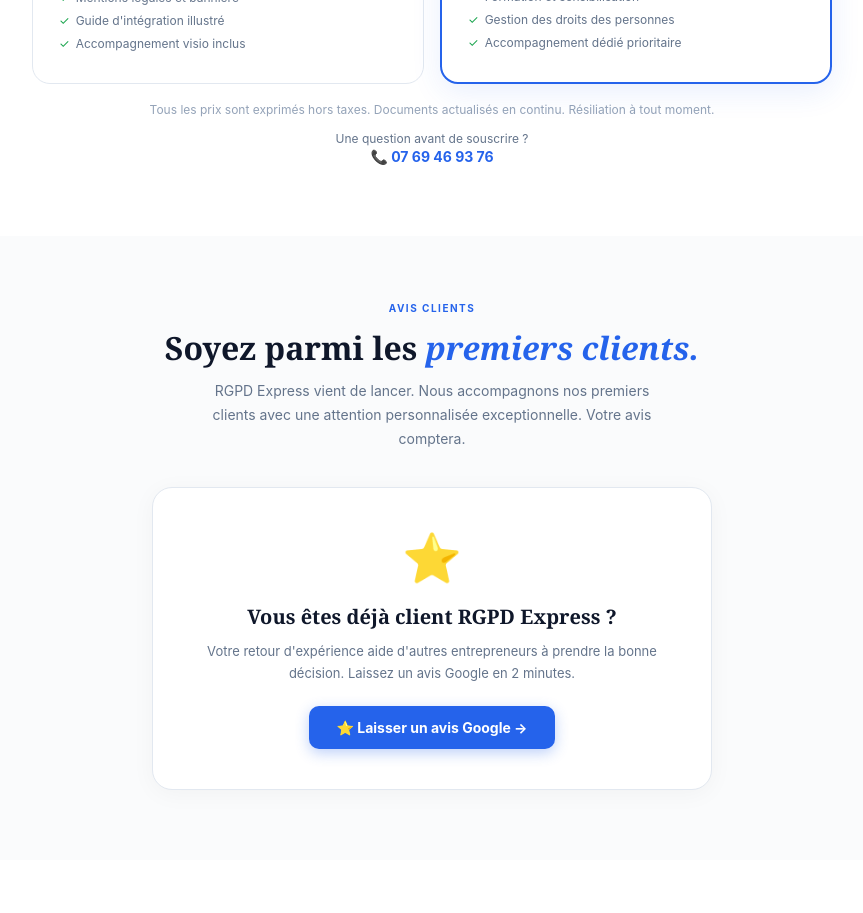
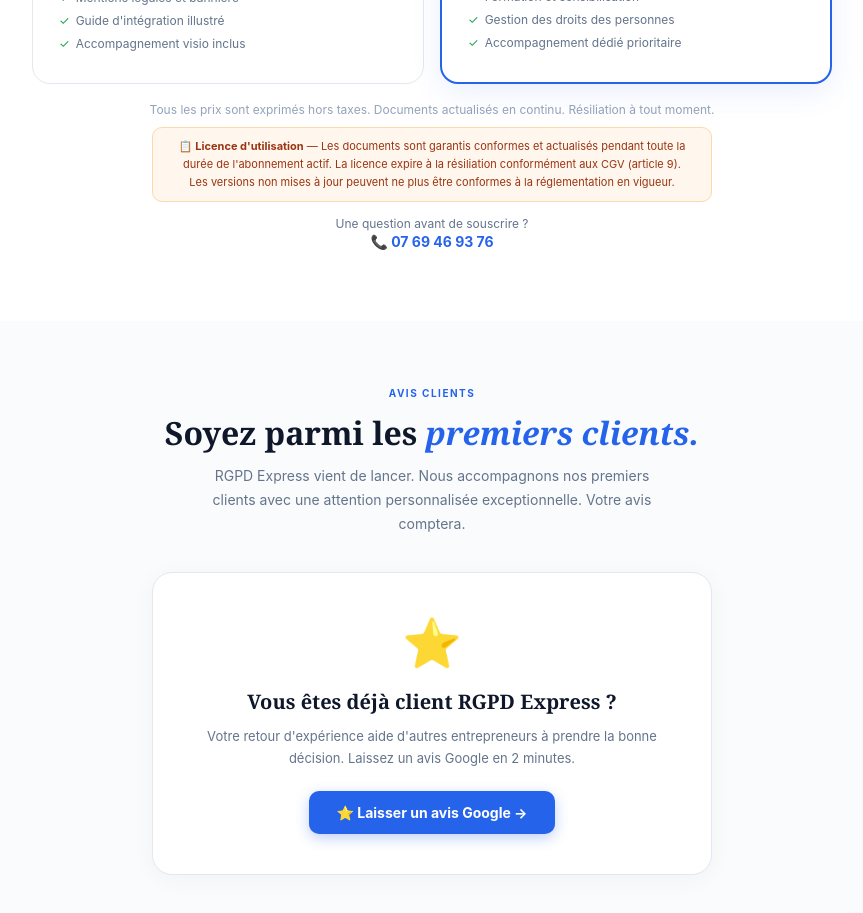
Before and after one commit to RGPDexpress/rgpd-expres-site, a React (Vite) app: page / in a window 1280 px wide. Shown: the part 4760-5673 px from the top of the page, without its empty margins (208-1071 px from the left). Built offline with nearby package versions, Linux system fonts and the light colour scheme; a web font is replaced by a local one.

Commit message:
Update App.jsx

```diff
--- a/src/App.jsx
+++ b/src/App.jsx
@@ -326,7 +326,7 @@
       <LH>4. Destinataires des données</LH>
       <LP>Les données collectées sont destinées exclusivement à RGPD Express. Elles ne sont en aucun cas cédées, vendues ou louées à des tiers.</LP>
       <LP>Les sous-traitants suivants sont susceptibles d'accéder aux données dans le cadre de leurs prestations :</LP>
-      <LP>• <strong>Hébergeur du site</strong> : Vercel Inc. (États-Unis, certifié Data Privacy Framework) — infrastructure d'hébergement<br/>• <strong>Service d'envoi des dossiers clients</strong> : Resend Inc. (États-Unis, certifié Data Privacy Framework) — envoi des documents de conformité par e-mail<br/>• <strong>Service de paiement</strong> : Stripe Inc. (États-Unis, certifié Data Privacy Framework) — traitement des abonnements<br/>• <strong>Génération des documents</strong> : Anthropic PBC (États-Unis, certifié Data Privacy Framework) — traitement de l'intelligence artificielle pour la génération des dossiers de conformité<br/>• <strong>Hébergement des polices de caractères</strong> : Bunny.net d.o.o. (Slovénie, Union européenne) — fourniture des polices d'écriture du site sans collecte de données personnelles</LP>
+      <LP>• <strong>Hébergeur du site</strong> : Vercel Inc. (États-Unis, certifié Data Privacy Framework) — infrastructure d'hébergement<br/>• <strong>Service d'envoi des dossiers clients</strong> : Resend Inc. (États-Unis, certifié Data Privacy Framework) — envoi des documents de conformité par e-mail<br/>• <strong>Service de paiement</strong> : Stripe Inc. (États-Unis, certifié Data Privacy Framework) — traitement des abonnements<br/>• <strong>Génération des documents</strong> : Anthropic PBC (États-Unis, certifié Data Privacy Framework) — traitement de l'intelligence artificielle pour la génération des dossiers de conformité<br/>• <strong>Gestion de la relation client (CRM)</strong> : Notion Labs, Inc. (États-Unis, certifié Data Privacy Framework UE–États-Unis) — archivage des dossiers de conformité générés et gestion de la base clients<br/>• <strong>Hébergement des polices de caractères</strong> : Bunny.net d.o.o. (Slovénie, Union européenne) — fourniture des polices d'écriture du site sans collecte de données personnelles</LP>
 
       <LH>5. Durée de conservation</LH>
       <LP>Les données de contact sont conservées pendant une durée de 3 ans à compter du dernier échange. Les données relatives aux clients sous contrat sont conservées pendant toute la durée de la relation contractuelle, puis 5 ans à compter de la fin du contrat conformément aux obligations comptables et fiscales. Les données de navigation sont conservées pour une durée maximale de 13 mois.</LP>
@@ -377,6 +377,7 @@
 
       <LH>5. Durée et renouvellement</LH>
       <LP>L'abonnement est conclu pour une durée d'un mois, renouvelable tacitement par périodes successives d'un mois. Le client peut résilier son abonnement à tout moment, sans justification et sans pénalité, en adressant sa demande par courrier électronique à contact@rgpd.express. La résiliation prend effet à la fin de la période mensuelle en cours.</LP>
+      <LP>À la date d'effet de la résiliation, la licence d'utilisation des documents de conformité fournis par RGPD Express prend fin de plein droit. Le client est informé que l'utilisation des documents postérieurement à cette date constitue une violation des présentes CGV et engage sa responsabilité civile. Par ailleurs, RGPD Express ne pouvant plus garantir la mise à jour des documents après résiliation, ces derniers peuvent ne plus être conformes à la réglementation en vigueur.</LP>
 
       <LH>6. Modalités de paiement</LH>
       <LP>Le paiement s'effectue par prélèvement automatique mensuel, par virement bancaire ou par tout autre moyen convenu entre les parties. Le paiement est dû au début de chaque période mensuelle. En cas de retard de paiement, des pénalités de retard seront appliquées conformément aux dispositions de l'article L.441-10 du Code de commerce.</LP>
@@ -387,8 +388,11 @@
       <LH>8. Obligations du client</LH>
       <LP>Le client s'engage à fournir des informations exactes et complètes dans le cadre du questionnaire de conformité, à intégrer les documents fournis sur son site ou dans ses processus internes, et à signaler à RGPD Express tout changement significatif dans son activité susceptible d'impacter sa conformité (nouveau traitement, nouveau sous-traitant, etc.).</LP>
 
-      <LH>9. Propriété intellectuelle</LH>
-      <LP>Les documents produits par RGPD Express dans le cadre de la prestation sont la propriété du client une fois le paiement effectué. Le client dispose d'un droit d'utilisation non exclusif de ces documents pour les besoins de sa propre conformité. Les modèles, méthodologies et outils utilisés par RGPD Express demeurent sa propriété exclusive.</LP>
+      <LH>9. Licence d'utilisation des documents</LH>
+      <LP>Les documents produits par RGPD Express dans le cadre de la prestation sont mis à disposition du client sous forme de <strong>licence d'utilisation révocable</strong>, non exclusive et non transférable, valable exclusivement pendant la durée active de l'abonnement souscrit. Cette licence prend fin de plein droit à la date d'effet de la résiliation, sans qu'aucune formalité supplémentaire ne soit nécessaire.</LP>
+      <LP>Toute utilisation des documents après l'expiration de la licence — notamment leur publication sur un site internet, leur transmission à des tiers, ou leur invocation à des fins probatoires — constitue une violation des présentes CGV et engage la responsabilité civile du client. RGPD Express se réserve le droit d'en réclamer réparation.</LP>
+      <LP>Le client est également informé que les documents sont actualisés en continu par RGPD Express au fil des évolutions réglementaires (recommandations CNIL, jurisprudence, textes législatifs). Les versions antérieures à la résiliation peuvent donc ne plus être conformes à la réglementation en vigueur à la date d'utilisation. RGPD Express décline toute responsabilité quant aux conséquences de l'utilisation de documents expirés.</LP>
+      <LP>Les modèles, méthodologies, algorithmes de génération et outils développés par RGPD Express demeurent en toutes circonstances la propriété exclusive de RGPD Express et sont protégés par le droit de la propriété intellectuelle.</LP>
 
       <LH>10. Limitation de responsabilité</LH>
       <LP>RGPD Express met tout en œuvre pour fournir des documents de qualité et conformes à la réglementation en vigueur. Toutefois, RGPD Express ne saurait garantir l'absence de tout risque de sanction de la part de la CNIL, celle-ci dépendant de facteurs propres à chaque situation. La responsabilité de RGPD Express est limitée au montant des sommes effectivement perçues au titre de l'abonnement au cours des 12 derniers mois.</LP>
@@ -844,7 +848,7 @@
   const faqs = [
     { q: "Les micro-entreprises et auto-entrepreneurs sont-ils concernés ?", a: "Oui, sans exception. Le RGPD s'applique dès lors que vous traitez des données personnelles, quelle que soit la taille de votre structure. La CNIL procède à des contrôles sur toutes les catégories d'entreprises." },
     { q: "Je n'ai aucune compétence juridique. Est-ce un obstacle ?", a: "C'est précisément notre raison d'être. RGPD Express a été conçu pour les dirigeants qui n'ont ni le temps ni les compétences juridiques. Vous répondez à des questions formulées en langage courant, nous produisons l'ensemble de vos documents. Un accompagnement visio est inclus pour vous assister lors de l'intégration." },
-    { q: "Pourquoi un abonnement mensuel et non un paiement unique ?", a: "La conformité RGPD n'est pas un événement ponctuel. La réglementation évolue régulièrement (AI Act, NIS2, recommandations CNIL…), et vos documents doivent être mis à jour en conséquence. L'abonnement garantit que votre politique de confidentialité, votre registre et votre bannière restent conformes en permanence, sans intervention de votre part." },
+    { q: "Pourquoi un abonnement mensuel et non un paiement unique ?", a: "La conformité RGPD n'est pas un événement ponctuel. La réglementation évolue régulièrement (AI Act, NIS2, recommandations CNIL…), et vos documents doivent être mis à jour en conséquence. L'abonnement garantit que votre politique de confidentialité, votre registre et votre bannière restent conformes en permanence, sans intervention de votre part. Par ailleurs, les documents sont mis à disposition sous licence d'utilisation active : ils sont valables et garantis conformes uniquement tant que l'abonnement est en cours. En cas de résiliation, la licence prend fin et les documents ne sont plus couverts par nos mises à jour réglementaires." },
     { q: "Combien de temps l'intégration nécessite-t-elle ?", a: "L'intégration des documents sur votre site (politique de confidentialité, mentions légales, bannière) ne nécessite que quelques minutes de copier-coller. Un guide illustré, adapté à votre CMS (WordPress, Shopify, Wix…), vous est fourni. Un accompagnement visio est également inclus si vous souhaitez être guidé." },
     { q: "Quels sont les risques concrets en cas d'inaction ?", a: "Les sanctions CNIL ont augmenté de 340 % en 2025. Les amendes s'échelonnent de 5 000 € pour les infractions simples à plusieurs millions d'euros pour les cas les plus graves. Au-delà de l'amende, 72 % des consommateurs déclarent renoncer à acheter auprès d'une entreprise non conforme." },
     { q: "Où sont hébergées mes données ?", a: "RGPD Express est intégralement conforme au RGPD, avec chiffrement de bout en bout et une architecture privacy by design. Notre infrastructure repose sur des prestataires certifiés, conformes au Data Privacy Framework (accord UE-US). Les réponses au questionnaire d'audit rapide (8 questions) sont calculées localement dans votre navigateur et ne sont pas transmises à nos serveurs. Les réponses au questionnaire client complet (29 questions, après paiement) sont envoyées de manière sécurisée à notre serveur pour générer votre dossier personnalisé, puis supprimées après traitement." },
@@ -1251,6 +1255,11 @@
             <p style={{ textAlign: "center", fontSize: 12, color: "#94a3b8", marginTop: 18 }}>
               Tous les prix sont exprimés hors taxes. Documents actualisés en continu. Résiliation à tout moment.
             </p>
+            <div style={{ textAlign: "center", marginTop: 10, padding: "10px 20px", background: "#fff7ed", border: "1px solid #fed7aa", borderRadius: 10, maxWidth: 560, margin: "10px auto 0" }}>
+              <p style={{ fontSize: 11, color: "#9a3412", margin: 0, lineHeight: 1.6 }}>
+                📋 <strong>Licence d'utilisation</strong> — Les documents sont garantis conformes et actualisés pendant toute la durée de l'abonnement actif. La licence expire à la résiliation conformément aux CGV (article 9). Les versions non mises à jour peuvent ne plus être conformes à la réglementation en vigueur.
+              </p>
+            </div>
             <div style={{ textAlign: "center", marginTop: 14 }}>
               <p style={{ fontSize: 12, color: "#64748b" }}>Une question avant de souscrire ?</p>
               <a href="tel:+33769469376" style={{ fontSize: 14, fontWeight: 700, color: "#2563eb", textDecoration: "none" }}>📞 07 69 46 93 76</a>
```
